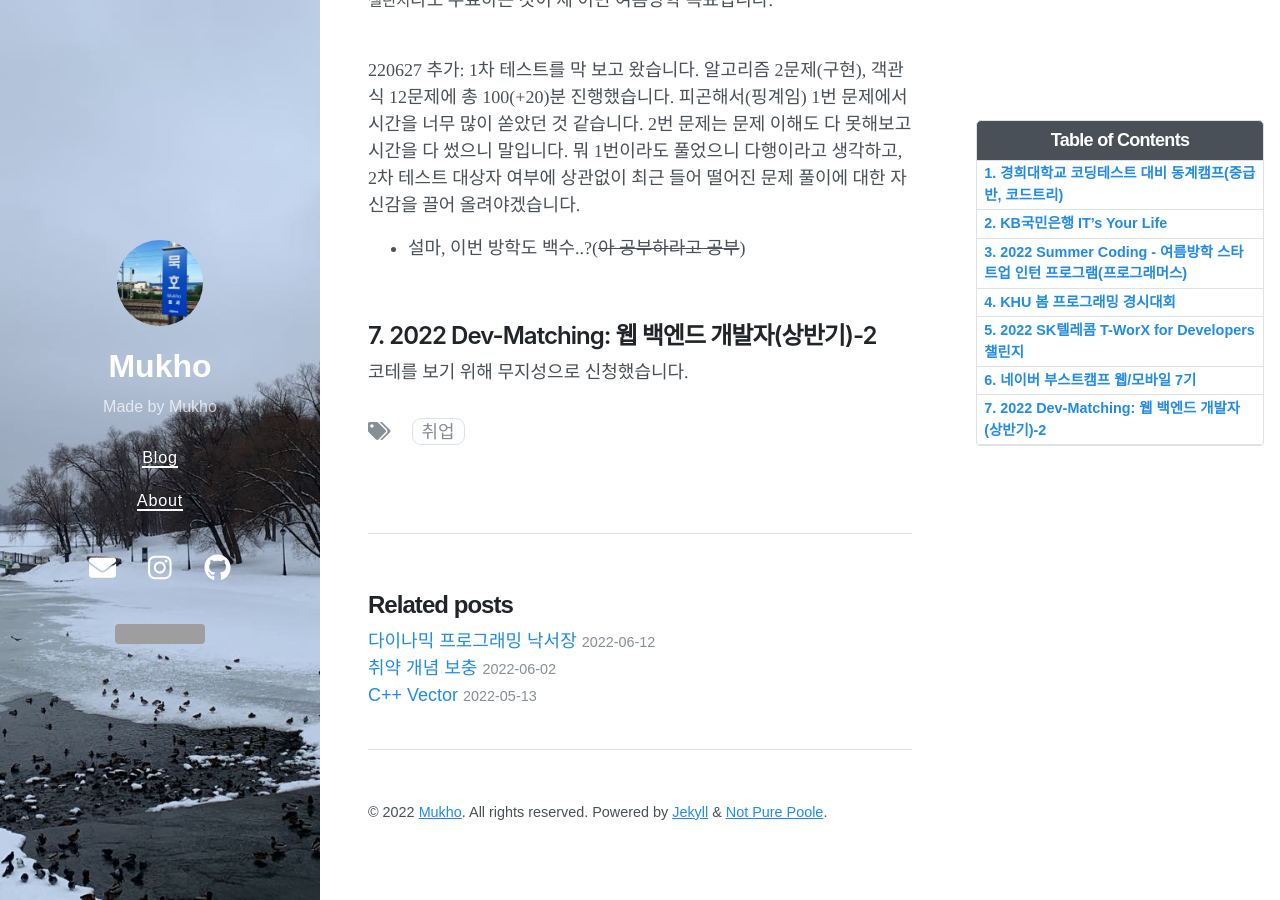
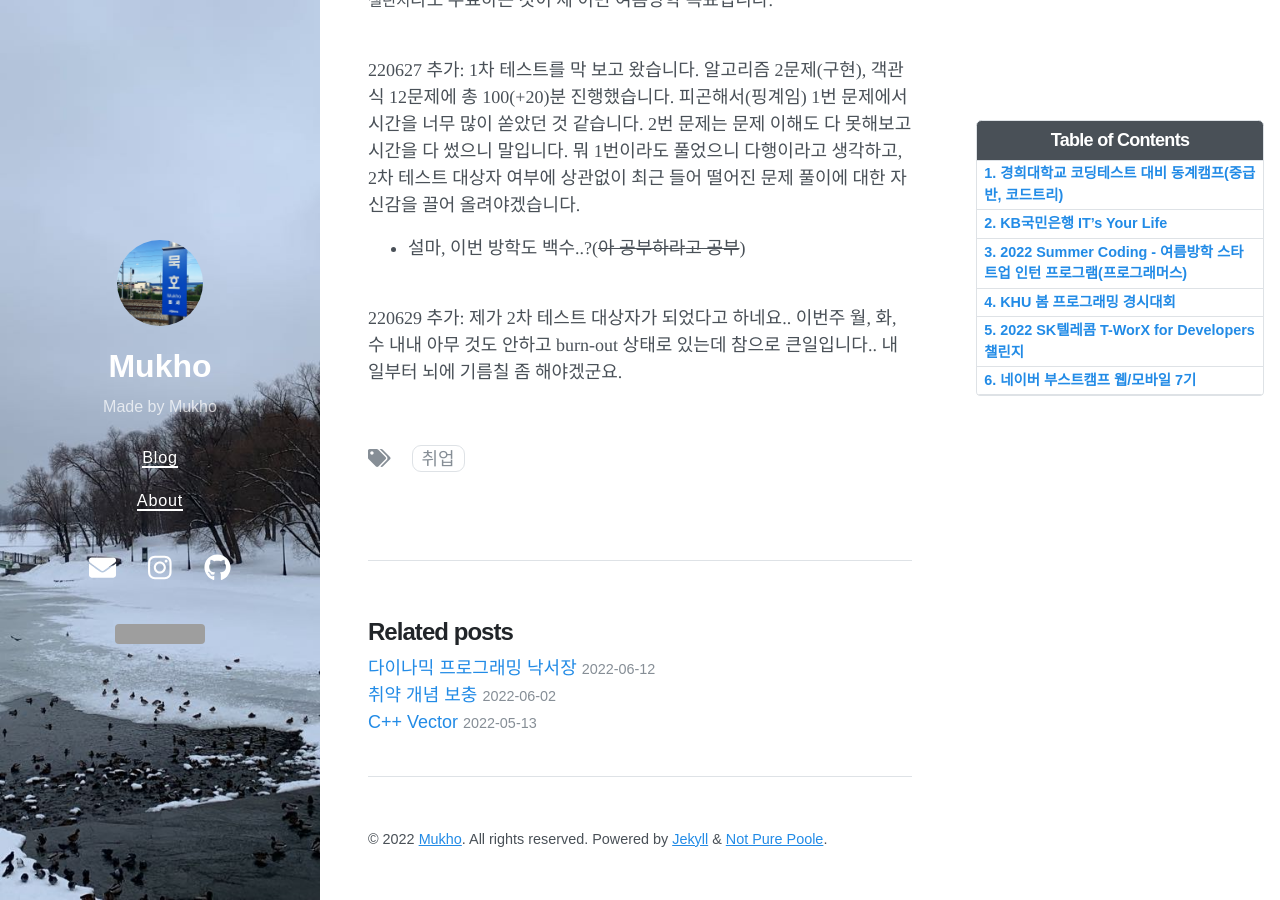
Before and after one commit to mukhoplus/mukhoplus.github.io, a Jekyll site: the page built from _posts/2022-06-08-묵호씨의 취업 도전기.md, in a window 1280 px wide and 900 px high, scrolled down 3345 px. Built offline with Jekyll 4.4.1, drawn with Linux system fonts in a browser that asks for light colours; nearby versions of some CDN libraries; comment, search, counter and statistics services are not loaded; grey boxes are pictures that could not be loaded.

Commit message:
Update Boost-Camp

```diff
--- a/_posts/2022-06-08-묵호씨의 취업 도전기.md
+++ b/_posts/2022-06-08-묵호씨의 취업 도전기.md
@@ -45,5 +45,4 @@ toc:  true
 220627 추가: 1차 테스트를 막 보고 왔습니다. 알고리즘 2문제(구현), 객관식 12문제에 총 100(+20)분 진행했습니다. 피곤해서(핑계임) 1번 문제에서 시간을 너무 많이 쏟았던 것 같습니다. 2번 문제는 문제 이해도 다 못해보고 시간을 다 썼으니 말입니다. 뭐 1번이라도 풀었으니 다행이라고 생각하고, 2차 테스트 대상자 여부에 상관없이 최근 들어 떨어진 문제 풀이에 대한 자신감을 끌어 올려야겠습니다.<br>
 - 설마, 이번 방학도 백수..?(~~아 공부하라고 공부~~)<br><br>
 
-## 7. 2022 Dev-Matching: 웹 백엔드 개발자(상반기)-2<br>
-코테를 보기 위해 무지성으로 신청했습니다.<br>
+220629 추가: 제가 2차 테스트 대상자가 되었다고 하네요.. 이번주 월, 화, 수 내내 아무 것도 안하고 burn-out 상태로 있는데 참으로 큰일입니다.. 내일부터 뇌에 기름칠 좀 해야겠군요.<br><br>
```
